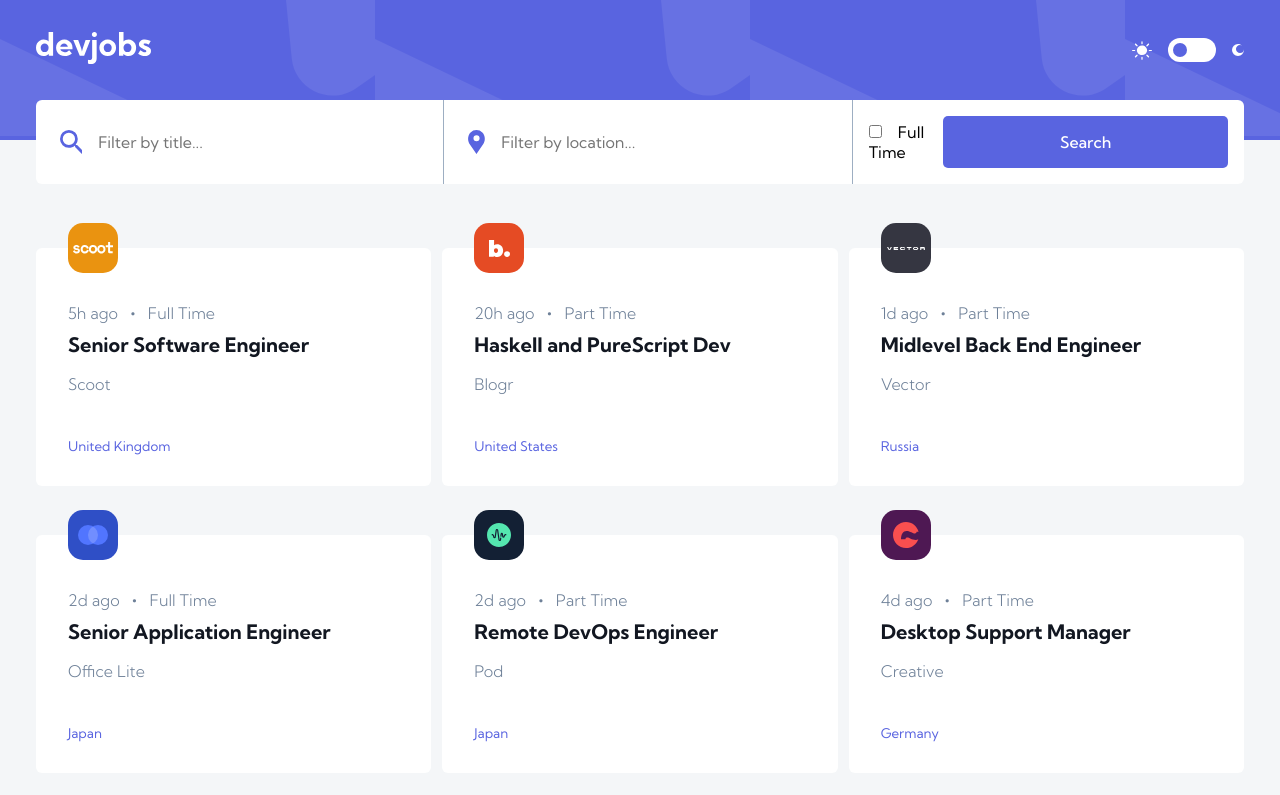
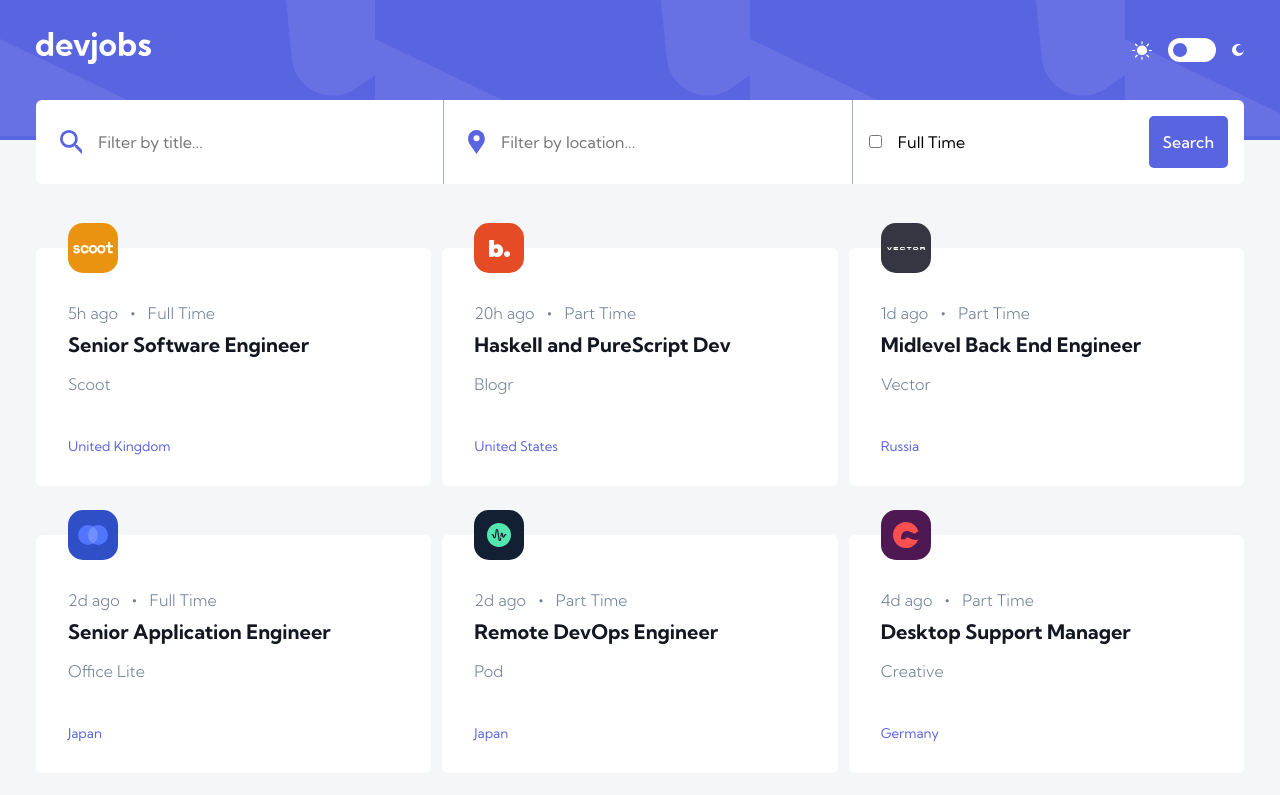
Before and after one commit to RickyReyes/devjobs, a React (Create React App) app: page / in a window 1280 px wide. Shown: the top 795 px of the page. Built offline with nearby package versions, Linux system fonts and the light colour scheme.

Commit message:
button width fixed

```diff
--- a/src/App.css
+++ b/src/App.css
@@ -1,6 +1,5 @@
 @import url("https://fonts.googleapis.com/css2?family=Kumbh+Sans:wght@300;400;500;700&display=swap");
 .btn {
-  width: 100%;
   padding: 1rem 30px;
   font-size: 1rem;
   color: white;
--- a/src/App.scss
+++ b/src/App.scss
@@ -11,7 +11,6 @@ $grey: #9daec2;
 $dark-grey: #6e8098;
 
 @mixin btn {
-	width: 100%;
   padding: 1rem 30px;
   font-size: 1rem;
   color: white;
```
Also changed, not shown: 1 other file (tests, documents, lock files or other folders). Lines whose indentation alone changed are shown as unchanged.
